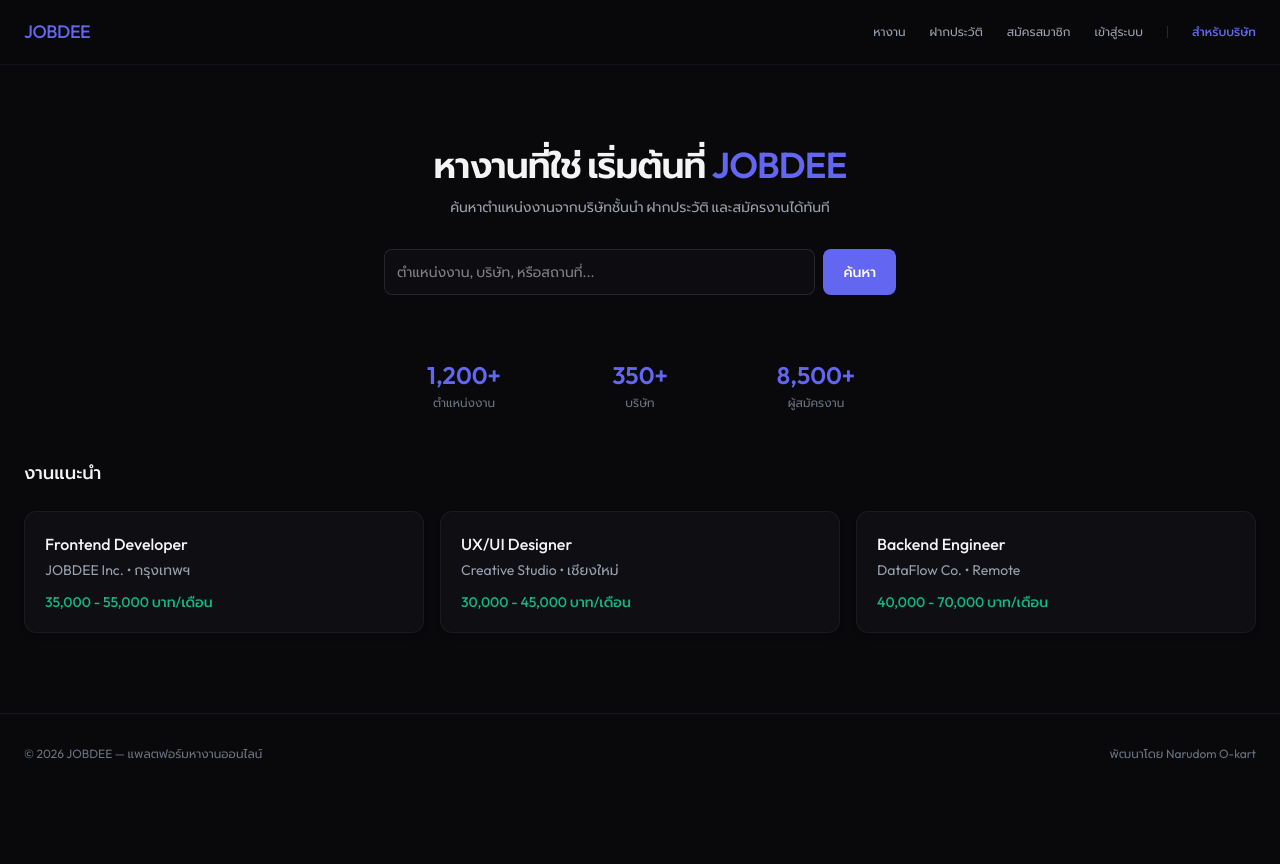
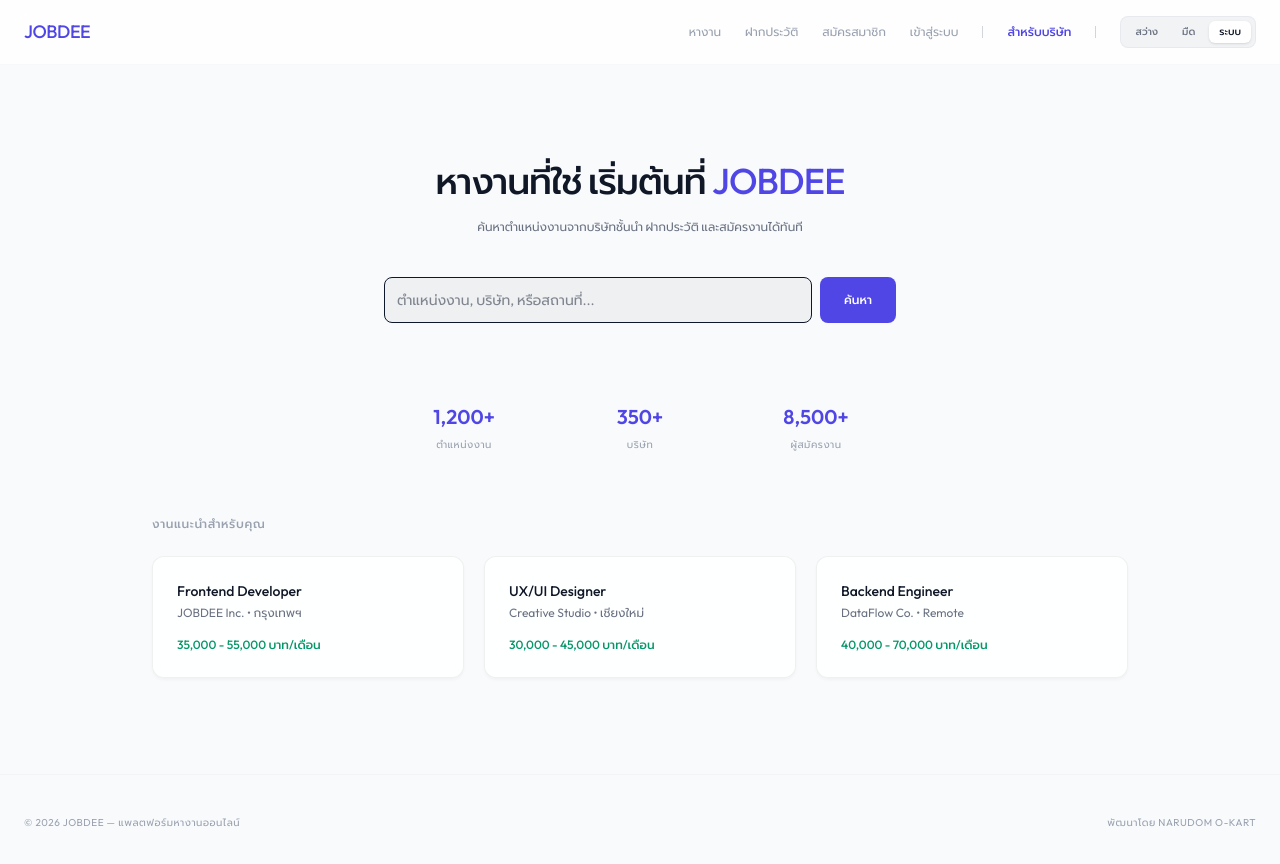
Before and after one commit to ASTOHACKER/JOBDEE, a Next.js app: page / in a window 1280 px wide. Shown: the top 864 px of the page. Before the commit the page ends 800 px from the top, so only its background shows below. Built offline with nearby package versions, Linux system fonts and the light colour scheme; no server answers.

Commit message:
feat: implement dynamic theme switching (dark, light, system)

```diff
--- a/app/globals.css
+++ b/app/globals.css
@@ -1,17 +1,50 @@
 @import "tailwindcss";
 
+@variant dark (&:where(.dark, .dark *));
+
 :root {
-  /* บังคับเป็น Dark Mode 100% เสมอในทุกอุปกรณ์ */
+  --background: #f8fafc;
+  --foreground: #0f172a;
+  --text-muted: #64748b;      /* slate-500 */
+  --text-subtle: #94a3b8;     /* slate-400 */
+  --border-color: rgba(0, 0, 0, 0.08);
+  --primary: #4f46e5;         /* indigo-600 */
+  --primary-hover: #4338ca;   /* indigo-700 */
+  --accent: #059669;          /* emerald-600 */
+  --hover-bg: rgba(0, 0, 0, 0.04);
+  --hover-text: #0f172a;
+  --panel-bg: rgba(255, 255, 255, 0.85);
+  --panel-border: rgba(0, 0, 0, 0.06);
+  --panel-shadow: 0 2px 4px -1px rgba(0, 0, 0, 0.05);
+}
+
+.dark {
   --background: #09090b;
   --foreground: #f4f4f5;
-  --color-primary: #6366f1;
-  --color-primary-hover: #4f46e5;
-  --color-accent: #10b981;
+  --text-muted: #a1a1aa;      /* zinc-400 */
+  --text-subtle: #71717a;     /* zinc-500 */
+  --border-color: rgba(255, 255, 255, 0.08);
+  --primary: #6366f1;         /* indigo-500 */
+  --primary-hover: #4f46e5;   /* indigo-600 */
+  --accent: #10b981;          /* emerald-500 */
+  --hover-bg: rgba(255, 255, 255, 0.05);
+  --hover-text: #ffffff;
+  --panel-bg: rgba(18, 18, 24, 0.75);
+  --panel-border: rgba(255, 255, 255, 0.05);
+  --panel-shadow: 0 4px 6px -1px rgba(0, 0, 0, 0.1);
 }
 
 @theme inline {
   --color-background: var(--background);
   --color-foreground: var(--foreground);
+  --color-text-muted: var(--text-muted);
+  --color-text-subtle: var(--text-subtle);
+  --color-border-custom: var(--border-color);
+  --color-primary: var(--primary);
+  --color-primary-hover: var(--primary-hover);
+  --color-accent: var(--accent);
+  --color-hover-bg: var(--hover-bg);
+  --color-hover-text: var(--hover-text);
   --font-sans: var(--font-outfit), var(--font-prompt), system-ui, sans-serif;
   --font-display: var(--font-prompt), var(--font-outfit), system-ui, sans-serif;
 }
@@ -19,21 +52,24 @@
 body {
   background: var(--background);
   color: var(--foreground);
+  transition: background-color 0.3s, color 0.3s;
 }
 
 /* Glassmorphism */
 .glass-panel {
-  background: rgba(18, 18, 24, 0.7);
+  background: var(--panel-bg);
   backdrop-filter: blur(8px);
-  border: 1px solid rgba(255, 255, 255, 0.05);
-  box-shadow: 0 4px 6px -1px rgba(0, 0, 0, 0.1);
+  border: 1px solid var(--panel-border);
+  box-shadow: var(--panel-shadow);
+  transition: background-color 0.3s, border-color 0.3s, box-shadow 0.3s;
 }
 
 /* Input focus */
 .input-field {
-  @apply w-full p-3 rounded-lg border outline-none transition-colors text-sm;
-  background: rgba(18, 18, 24, 0.5);
-  border-color: rgba(255, 255, 255, 0.1);
+  @apply w-full p-3 rounded-lg border outline-none transition-all text-sm;
+  background: var(--hover-bg);
+  border-color: var(--border-custom);
+  color: var(--foreground);
 }
 .input-field:focus {
   border-color: var(--color-primary);
--- a/app/layout.tsx
+++ b/app/layout.tsx
@@ -1,5 +1,6 @@
 import type { Metadata } from "next";
 import { Prompt, Outfit } from "next/font/google";
+import { ThemeProvider } from "@/components/ThemeProvider";
 import "./globals.css";
 
 const prompt = Prompt({
@@ -28,8 +29,13 @@ export default function RootLayout({
     <html
       lang="th"
       className={`${prompt.variable} ${outfit.variable} h-full antialiased`}
+      suppressHydrationWarning
     >
-      <body className="min-h-full flex flex-col font-sans">{children}</body>
+      <body className="min-h-full flex flex-col font-sans">
+        <ThemeProvider>
+          {children}
+        </ThemeProvider>
+      </body>
     </html>
   );
 }
--- a/app/page.tsx
+++ b/app/page.tsx
@@ -6,11 +6,11 @@ export default function Home() {
       <Navbar />
       <main className="flex-1">
         {/* Hero */}
-        <section className="container mx-auto px-6 pt-20 pb-16 text-center">
-          <h1 className="text-4xl font-semibold tracking-tight mb-3">
+        <section className="container mx-auto px-6 pt-24 pb-20 text-center">
+          <h1 className="text-4xl font-medium tracking-tight mb-4 text-gray-900 dark:text-white">
             หางานที่ใช่ เริ่มต้นที่ <span className="text-[var(--color-primary)]">JOBDEE</span>
           </h1>
-          <p className="text-gray-400 text-sm mb-8 max-w-md mx-auto">
+          <p className="text-gray-500 dark:text-gray-400 text-xs mb-10 max-w-md mx-auto leading-relaxed">
             ค้นหาตำแหน่งงานจากบริษัทชั้นนำ ฝากประวัติ และสมัครงานได้ทันที
           </p>
 
@@ -20,14 +20,14 @@ export default function Home() {
               placeholder="ตำแหน่งงาน, บริษัท, หรือสถานที่..."
               className="input-field flex-1"
             />
-            <button className="px-5 py-3 bg-[var(--color-primary)] text-white rounded-lg text-sm font-medium hover:bg-[var(--color-primary-hover)] transition-colors">
+            <button className="px-6 py-3 bg-[var(--color-primary)] text-white rounded-lg text-xs font-medium hover:bg-[var(--color-primary-hover)] transition-colors cursor-pointer">
               ค้นหา
             </button>
           </div>
         </section>
 
         {/* Stats */}
-        <section className="container mx-auto px-6 pb-12">
+        <section className="container mx-auto px-6 pb-16">
           <div className="grid grid-cols-3 gap-4 max-w-lg mx-auto">
             {[
               { number: "1,200+", label: "ตำแหน่งงาน" },
@@ -35,34 +35,34 @@ export default function Home() {
               { number: "8,500+", label: "ผู้สมัครงาน" },
             ].map((stat) => (
               <div key={stat.label} className="text-center">
-                <p className="text-2xl font-semibold text-[var(--color-primary)]">{stat.number}</p>
-                <p className="text-xs text-gray-500 mt-1">{stat.label}</p>
+                <p className="text-xl font-semibold text-[var(--color-primary)]">{stat.number}</p>
+                <p className="text-[10px] uppercase tracking-wider text-gray-400 dark:text-gray-500 mt-1.5">{stat.label}</p>
               </div>
             ))}
           </div>
         </section>
 
         {/* Job Cards */}
-        <section className="container mx-auto px-6 pb-20">
-          <h2 className="text-lg font-medium mb-6">งานแนะนำ</h2>
-          <div className="grid grid-cols-1 md:grid-cols-2 lg:grid-cols-3 gap-4">
+        <section className="container mx-auto px-6 pb-24 max-w-5xl">
+          <h2 className="text-xs font-medium text-gray-400 dark:text-gray-500 uppercase tracking-wider mb-6">งานแนะนำสำหรับคุณ</h2>
+          <div className="grid grid-cols-1 md:grid-cols-3 gap-5">
             {[
               { title: "Frontend Developer", company: "JOBDEE Inc.", location: "กรุงเทพฯ", salary: "35,000 - 55,000" },
               { title: "UX/UI Designer", company: "Creative Studio", location: "เชียงใหม่", salary: "30,000 - 45,000" },
               { title: "Backend Engineer", company: "DataFlow Co.", location: "Remote", salary: "40,000 - 70,000" },
             ].map((job) => (
-              <div key={job.title} className="glass-panel rounded-xl p-5 hover:border-[var(--color-primary)] transition-colors cursor-pointer group">
-                <h3 className="font-medium mb-1 group-hover:text-[var(--color-primary)] transition-colors">{job.title}</h3>
-                <p className="text-sm text-gray-400">{job.company} • {job.location}</p>
-                <p className="text-sm text-[var(--color-accent)] font-medium mt-3">{job.salary} บาท/เดือน</p>
+              <div key={job.title} className="glass-panel rounded-xl p-6 hover:border-gray-300 dark:hover:border-gray-800 transition-all cursor-pointer group">
+                <h3 className="text-sm font-medium mb-1 text-gray-900 dark:text-white group-hover:text-[var(--color-primary)] transition-colors">{job.title}</h3>
+                <p className="text-xs text-gray-500">{job.company} • {job.location}</p>
+                <p className="text-xs text-[var(--color-accent)] font-medium mt-4">{job.salary} บาท/เดือน</p>
               </div>
             ))}
           </div>
         </section>
 
         {/* Footer */}
-        <footer className="border-t border-gray-800/50 py-8">
-          <div className="container mx-auto px-6 flex justify-between items-center text-xs text-gray-500">
+        <footer className="border-t border-gray-200/30 dark:border-gray-800/30 py-10">
+          <div className="container mx-auto px-6 flex justify-between items-center text-[10px] text-gray-400 dark:text-gray-500 uppercase tracking-wider">
             <p>© 2026 JOBDEE — แพลตฟอร์มหางานออนไลน์</p>
             <p>พัฒนาโดย Narudom O-kart</p>
           </div>
--- a/components/Navbar.tsx
+++ b/components/Navbar.tsx
@@ -1,25 +1,26 @@
 import Link from "next/link";
 import { createClient } from "@/utils/supabase/server";
+import ThemeToggle from "./ThemeToggle";
 
 export default async function Navbar() {
   const supabase = await createClient();
   const { data: { user } } = await supabase.auth.getUser();
 
   return (
-    <header className="no-print border-b border-gray-800/30 bg-[#09090b]/80 backdrop-blur-md sticky top-0 z-50 transition-all">
+    <header className="no-print border-b border-gray-200/30 dark:border-gray-800/30 bg-white/80 dark:bg-[#09090b]/80 backdrop-blur-md sticky top-0 z-50 transition-all">
       <nav className="container mx-auto px-6 h-16 flex justify-between items-center">
         <Link href="/" className="text-lg font-medium tracking-tight text-[var(--color-primary)] hover:opacity-90 transition-opacity">
           JOBDEE
         </Link>
 
         <div className="flex items-center gap-6 text-xs font-normal text-gray-400">
-          <Link href="/jobs" className="hover:text-gray-200 transition-colors">หางาน</Link>
+          <Link href="/jobs" className="hover:text-gray-900 dark:hover:text-gray-200 transition-colors">หางาน</Link>
 
           {user ? (
             <>
-              <Link href="/profile" className="hover:text-gray-200 transition-colors">ประวัติของฉัน</Link>
-              <Link href="/dashboard" className="hover:text-gray-200 transition-colors">Dashboard</Link>
-              <span className="h-3 w-px bg-gray-800" />
+              <Link href="/profile" className="hover:text-gray-900 dark:hover:text-gray-200 transition-colors">ประวัติของฉัน</Link>
+              <Link href="/dashboard" className="hover:text-gray-900 dark:hover:text-gray-200 transition-colors">Dashboard</Link>
+              <span className="h-3 w-px bg-gray-300 dark:bg-gray-800" />
               <form action="/auth/signout" method="post" className="m-0">
                 <button type="submit" className="text-gray-500 hover:text-red-400 transition-colors cursor-pointer bg-transparent border-0 p-0 text-xs">
                   ออกจากระบบ
@@ -28,13 +29,16 @@ export default async function Navbar() {
             </>
           ) : (
             <>
-              <Link href="/profile/edit" className="hover:text-gray-200 transition-colors">ฝากประวัติ</Link>
-              <Link href="/register" className="hover:text-gray-200 transition-colors">สมัครสมาชิก</Link>
-              <Link href="/login" className="hover:text-gray-200 transition-colors">เข้าสู่ระบบ</Link>
-              <span className="h-3 w-px bg-gray-800" />
+              <Link href="/profile/edit" className="hover:text-gray-900 dark:hover:text-gray-200 transition-colors">ฝากประวัติ</Link>
+              <Link href="/register" className="hover:text-gray-900 dark:hover:text-gray-200 transition-colors">สมัครสมาชิก</Link>
+              <Link href="/login" className="hover:text-gray-900 dark:hover:text-gray-200 transition-colors">เข้าสู่ระบบ</Link>
+              <span className="h-3 w-px bg-gray-300 dark:bg-gray-800" />
               <Link href="/company/dashboard" className="text-[var(--color-primary)] hover:text-indigo-400 transition-colors font-medium">สำหรับบริษัท</Link>
             </>
           )}
+
+          <span className="h-3 w-px bg-gray-300 dark:bg-gray-800" />
+          <ThemeToggle />
         </div>
       </nav>
     </header>
--- /dev/null
+++ b/components/ThemeProvider.tsx
@@ -0,0 +1,63 @@
+"use client";
+
+import { createContext, useContext, useEffect, useState } from "react";
+
+type Theme = "dark" | "light" | "system";
+
+interface ThemeContextProps {
+  theme: Theme;
+  setTheme: (theme: Theme) => void;
+}
+
+const ThemeContext = createContext<ThemeContextProps | undefined>(undefined);
+
+export function ThemeProvider({ children }: { children: React.ReactNode }) {
+  const [theme, setTheme] = useState<Theme>("system");
+
+  useEffect(() => {
+    // โหลดค่าจาก localStorage ตอน Client mount
+    const saved = localStorage.getItem("theme") as Theme;
+    if (saved) setTheme(saved);
+  }, []);
+
+  useEffect(() => {
+    const root = window.document.documentElement;
+    root.classList.remove("light", "dark");
+
+    if (theme === "system") {
+      const systemTheme = window.matchMedia("(prefers-color-scheme: dark)").matches ? "dark" : "light";
+      root.classList.add(systemTheme);
+    } else {
+      root.classList.add(theme);
+    }
+
+    localStorage.setItem("theme", theme);
+  }, [theme]);
+
+  // คอยฟังความเปลี่ยนแปลงของ System theme
+  useEffect(() => {
+    if (theme !== "system") return;
+    const media = window.matchMedia("(prefers-color-scheme: dark)");
+
+    const listener = (e: MediaQueryListEvent) => {
+      const root = window.document.documentElement;
+      root.classList.remove("light", "dark");
+      root.classList.add(e.matches ? "dark" : "light");
+    };
+
+    media.addEventListener("change", listener);
+    return () => media.removeEventListener("change", listener);
+  }, [theme]);
+
+  return (
+    <ThemeContext.Provider value={{ theme, setTheme }}>
+      {children}
+    </ThemeContext.Provider>
+  );
+}
+
+export function useTheme() {
+  const context = useContext(ThemeContext);
+  if (!context) throw new Error("useTheme must be used within ThemeProvider");
+  return context;
+}
--- /dev/null
+++ b/components/ThemeToggle.tsx
@@ -0,0 +1,30 @@
+"use client";
+
+import { useTheme } from "./ThemeProvider";
+import { useEffect, useState } from "react";
+
+export default function ThemeToggle() {
+  const { theme, setTheme } = useTheme();
+  const [mounted, setMounted] = useState(false);
+
+  useEffect(() => setMounted(true), []);
+  if (!mounted) return <div className="w-8 h-8 rounded-lg bg-gray-800/10 dark:bg-white/5 animate-pulse" />;
+
+  return (
+    <div className="no-print flex items-center gap-1 bg-gray-200/50 dark:bg-white/5 p-1 rounded-lg border border-gray-300/30 dark:border-white/5">
+      {(["light", "dark", "system"] as const).map((t) => (
+        <button
+          key={t}
+          onClick={() => setTheme(t)}
+          className={`px-2.5 py-1 rounded-md text-[10px] uppercase font-medium transition-all cursor-pointer ${
+            theme === t
+              ? "bg-white dark:bg-white/10 text-gray-900 dark:text-white shadow-sm"
+              : "text-gray-500 hover:text-gray-800 dark:hover:text-gray-300"
+          }`}
+        >
+          {t === "light" ? "สว่าง" : t === "dark" ? "มืด" : "ระบบ"}
+        </button>
+      ))}
+    </div>
+  );
+}
```
Also changed, not shown: app/login/page.tsx (+11 -11 lines), app/register/page.tsx (+9 -9 lines).
